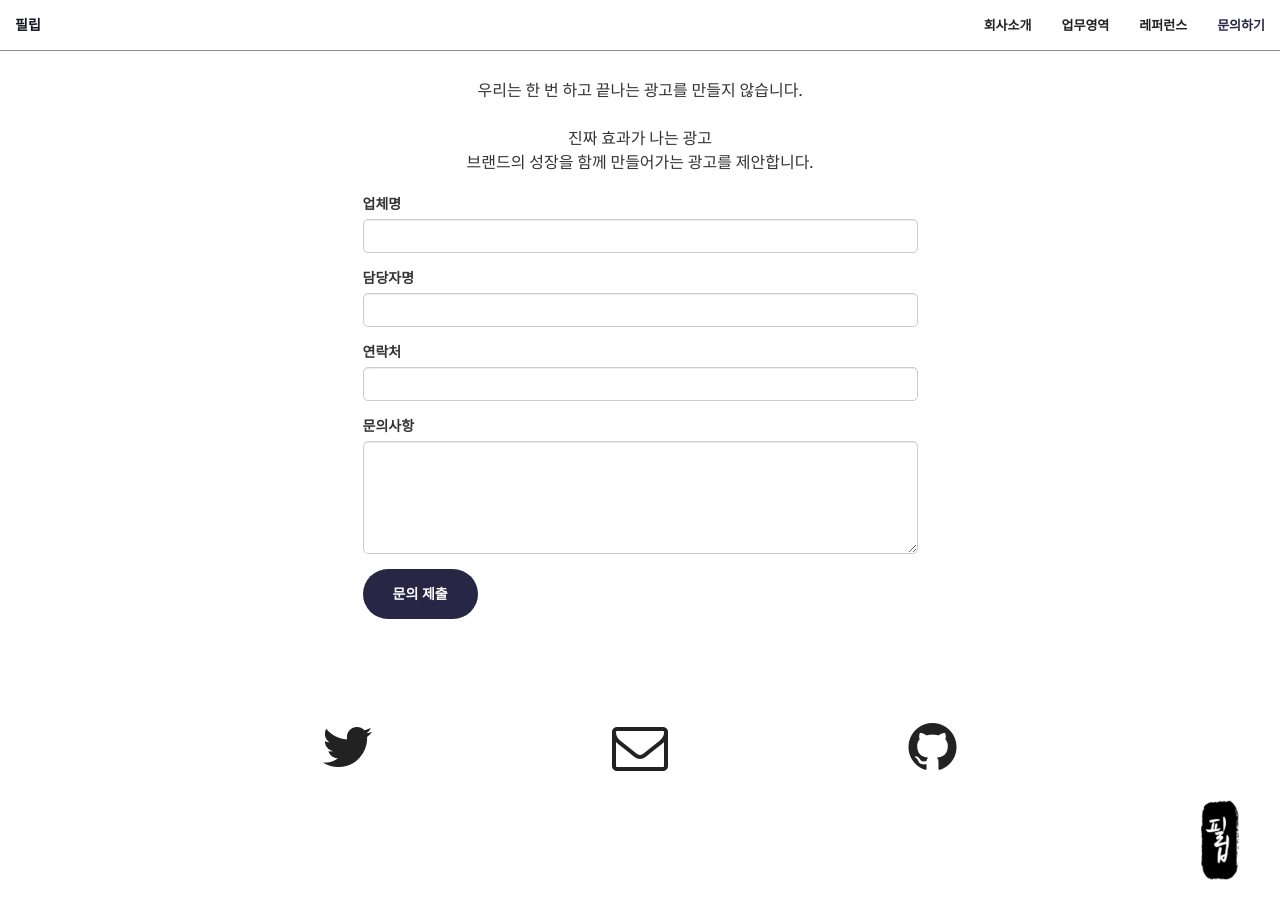
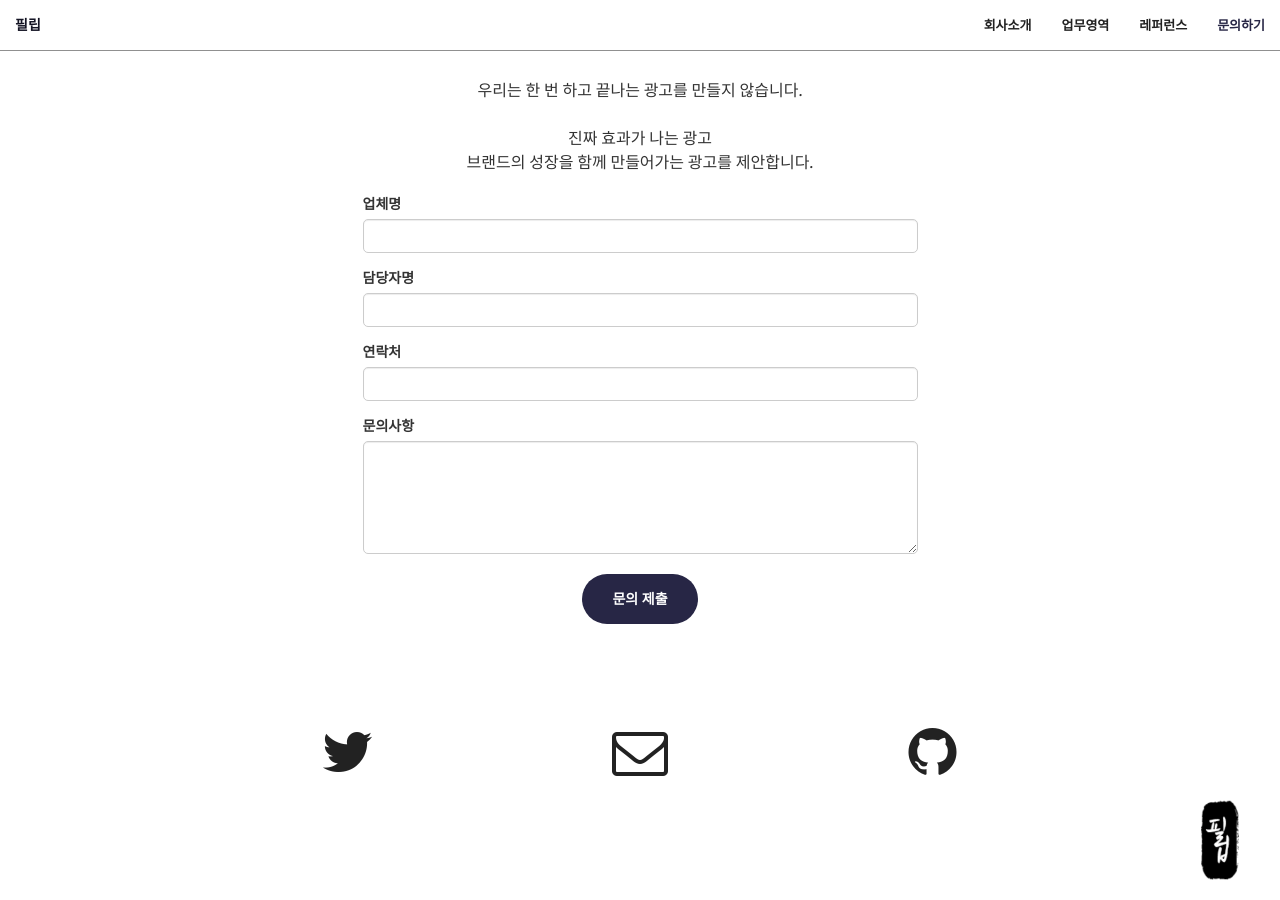
Before and after one commit to philipcommunication/philip-homepage, a Jekyll site: the page built from index.html, in a window 1280 px wide and 900 px high, scrolled down 3717 px. Built offline with Jekyll 4.4.1, drawn with Linux system fonts in a browser that asks for light colours.

Commit message:
Update _base.scss

```diff
--- a/_sass/_base.scss
+++ b/_sass/_base.scss
@@ -384,6 +384,16 @@ form label {
     font-size: 16px;
 }
 
+/* 문의하기 버튼을 가운데 정렬 */
+#contact-form {
+    text-align: center; /* 폼 내부 요소를 가운데 정렬 */
+}
+
+#contact-form button {
+    display: block;
+    margin: 20px auto 0; /* 상단 20px, 좌우 auto로 가운데 정렬 */
+}
+
 /* 전화문의 버튼 */
 .floating-call {
     position: fixed;
```
